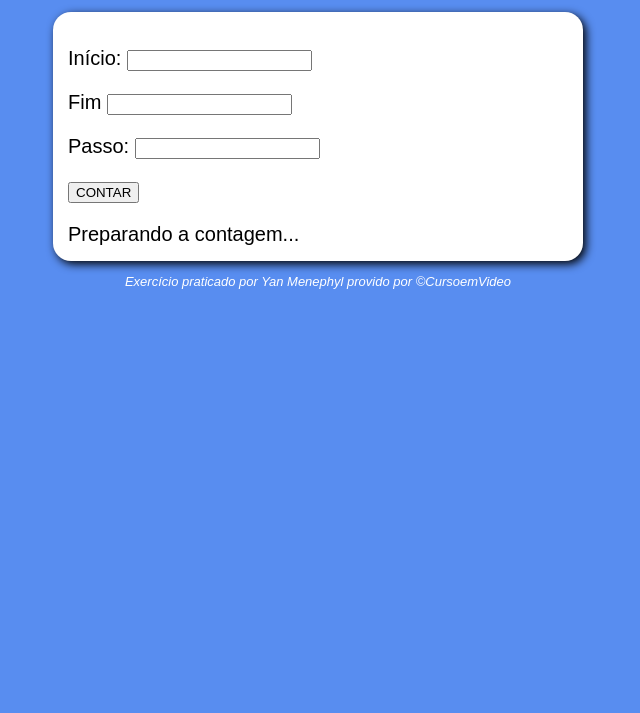
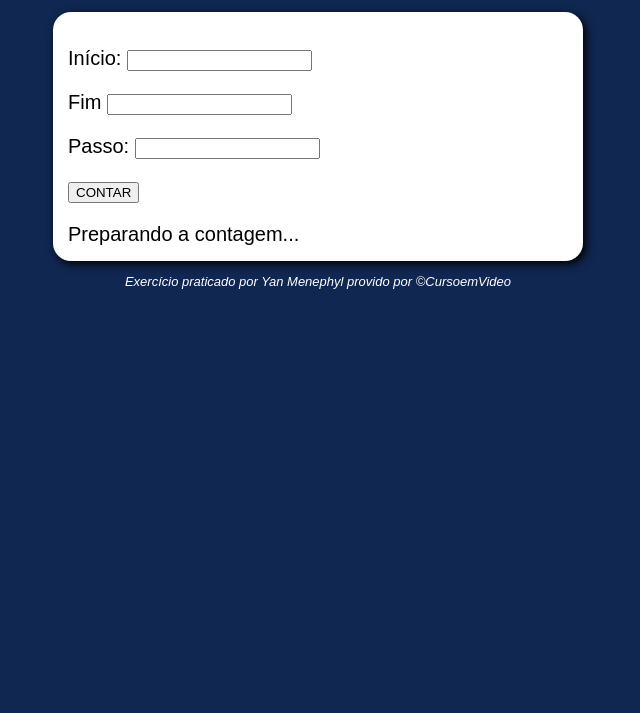
Before and after one commit to Menephyl/COUNT, a plain HTML site: page index.html in a window 1280 px wide. Shown: the part 87-800 px from the top of the page, without its empty margins (322-962 px from the left). Drawn offline with Linux system fonts and the light colour scheme.

Commit message:
Update style.css

```diff
--- a/style.css
+++ b/style.css
@@ -1,5 +1,5 @@
 body{
-    background: rgb(88, 141, 240);
+    background: rgb(16, 39, 82);
     font: normal 15pt Arial;
 }
 header{
```
